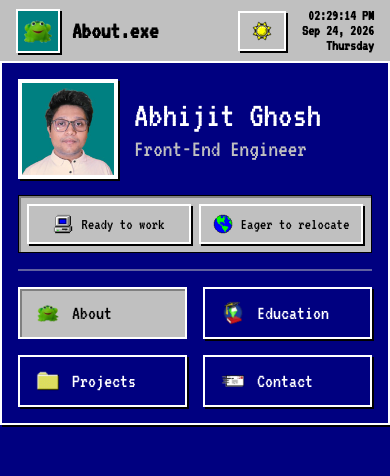
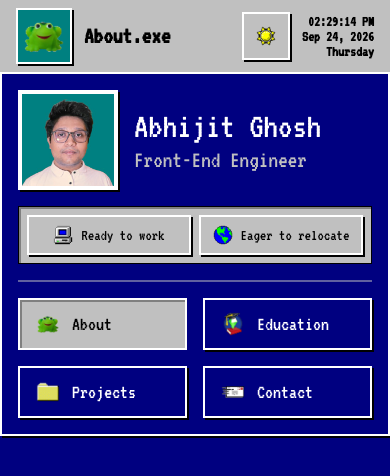
Before and after one commit to abhi-ghosh/abhi-portfolio, a Next.js app: page / in a window 390 px wide. Shown: the top 476 px of the page. Built offline with nearby package versions, Linux system fonts and the light colour scheme.

Commit message:
feat: Added weather button animations & fixed: weather button & icon height in nav

```diff
--- a/app/page.tsx
+++ b/app/page.tsx
@@ -1,6 +1,7 @@
 "use client";
 import { useState } from "react";
 import {JSX} from "react";
+import {motion} from "motion/react"
 import Panel from "@/components/Panel";
 import {buttons, ButtonType, WhichButtonState, LocationDataType} from "@/components/data";
 import Button from "@/components/Button";
@@ -10,6 +11,14 @@ import WeatherButton from "@/components/WeatherButton";
 import WeatherModule from "@/components/WeatherModule";
 import BruhButton from "@/components/BruhButton";
 export default function Home(): JSX.Element| null {
+
+  //* Fade animation for weather modules
+  const fade = {
+    initial: { opacity:0 },
+    animate: { opacity:1 },
+    exit: { opacity:0 },
+    transition: { duration: 0.15 },
+  };
 
   //* Button States
   const [whichButton, setWhichButton] = useState<WhichButtonState>("about");
@@ -59,18 +68,33 @@ export default function Home(): JSX.Element| null {
 
   //* Weather UI
     let weatherUI: null|JSX.Element = null;
-    switch(weatherButtonState) {
-    case("error"):
-    case("loading"):
-      weatherUI = <BruhButton handleWeatherClick={handleWeatherClick} errorCode={weatherError?.code} weatherState={weatherButtonState}/>;
-      break;
-    case("success"):
-      weatherUI = <WeatherModule locationData={weather}/>;
-      break;
-    default:
-      weatherUI = <WeatherButton handleWeatherClick={handleWeatherClick}/>;
-      break;
-  }
+    switch (weatherButtonState) {
+      case "error":
+      case "loading":
+        weatherUI = (
+          <motion.div key="bruh" {...fade}>
+            <BruhButton
+              handleWeatherClick={handleWeatherClick}
+              errorCode={weatherError?.code}
+              weatherState={weatherButtonState}
+            />
+          </motion.div>
+        );
+        break;
+      case "success":
+        weatherUI = (
+          <motion.div key="module" {...fade}>
+            <WeatherModule locationData={weather} />
+          </motion.div>
+        );
+        break;
+      default:
+        weatherUI = (
+          <motion.div key="button" {...fade}>
+            <WeatherButton handleWeatherClick={handleWeatherClick} />
+          </motion.div>
+        );
+    }
 
   return (
     //* Main Container
--- a/components/Navbar.tsx
+++ b/components/Navbar.tsx
@@ -2,7 +2,7 @@ import {JSX} from "react";
 import Image from "next/image";
 import { StaticImageData } from "next/image";
 import TimeDate from "./TimeDate";
-import { motion } from "motion/react";
+import { AnimatePresence, motion } from "motion/react";
 
 type NavbarProps = {
   title: string;
@@ -14,7 +14,7 @@ export default function NavBar({title, icon, children}:NavbarProps): JSX.Element
   return (
 
     //* Navbar Container
-    <motion.div className="flex justify-between items-center py-2 px-4 w-screen bg-win-panel"
+    <motion.nav className="flex h-18 justify-between items-stretch py-2 px-4 w-screen bg-win-panel"
       initial={{y:-100, opacity:0}} animate={{y:0, opacity:1}} transition={{duration:0.2}}
     >
 
@@ -23,8 +23,8 @@ export default function NavBar({title, icon, children}:NavbarProps): JSX.Element
         initial={{x:-100, opacity:0}} animate={{x:0, opacity:1}} transition={{delay:0.2}}
       >
         {/*//* Image */}
-        <div className="p-1 bg-win-b border-3d bg-win-bg">
-          <Image className="w-8 h-8 md:w-10 md:h-10" src={icon} alt="icon"/>
+        <div className="p-1 h-full flex justify-center items-center bg-win-b border-3d bg-win-bg">
+          <Image className="h-full w-auto" src={icon} alt="icon"/>
         </div>
 
         {/*//* Current Section */}
@@ -32,17 +32,19 @@ export default function NavBar({title, icon, children}:NavbarProps): JSX.Element
       </motion.div>
 
       {/*//* Weather and Time Container */}
-      <motion.div className="flex items-center gap-4 md:gap-10 relative group"
+      <motion.div className="flex items-center gap-3 md:gap-10 relative group h-full"
         initial={{x:100, opacity:0}} animate={{x:0, opacity:1}} transition={{delay:0.3}}
       >
 
         {/*//* Weather Stuff */}
-        {children}
+        <AnimatePresence mode="wait">
+          {children}
+        </AnimatePresence>
 
         {/*//* Time */}
         <TimeDate/>
 
       </motion.div>
-    </motion.div>
+    </motion.nav>
   )
 }
--- a/components/TimeDate.tsx
+++ b/components/TimeDate.tsx
@@ -1,10 +1,11 @@
 "use client";
 import {JSX} from "react";
 import {useEffect, useState} from "react";
-export default function TimeDate(): JSX.Element {
+import { motion} from "motion/react";
+export default function TimeDate(): JSX.Element | null {
 
   //* Time and Date State
-  const [now, setNow] = useState<Date>(new Date());
+  const [now, setNow] = useState<Date | null>(null);
 
 //* Update time and date every second
 //* useState initializes `now` with the current date and time.
@@ -23,27 +24,25 @@ export default function TimeDate(): JSX.Element {
   },[]);
 
   //* Time Formatting
-  const time: string = now.toLocaleTimeString("en-US", {
-    hour: "2-digit",
-    minute: "2-digit",
-    second: "2-digit",
-  });
+  const time: string = now
+    ? now.toLocaleTimeString("en-US", { hour: "2-digit", minute: "2-digit", second: "2-digit" })
+    : "00:00:00 AM";
 
   //* Date Formatting
-  const date: string = now.toLocaleDateString("en-US", {
-    day: "2-digit",
-    month: "short",
-    year: "numeric",
-  });
+  const date: string = now
+    ? now.toLocaleDateString("en-US", { day: "2-digit", month: "short", year: "numeric" })
+    : "00 XXX 0000";
 
   //* Weekday Formatting
-  const weekday: string = now.toLocaleDateString("en-US", {
-    weekday: "long",
-  });
+  const weekday: string = now
+    ? now.toLocaleDateString("en-US", { weekday: "long" })
+    : "XXXXXXXXX";
 
   return (
     //* Time and Date Container
-    <div className="text-right">
+      <motion.div className="text-right"
+      initial={{x:100, opacity:0}} animate={{x:0, opacity:1}}
+      >
 
         {/*//* Time */}
         <p className="text-[15px] font-bold md:text-lg">
@@ -56,7 +55,7 @@ export default function TimeDate(): JSX.Element {
           <span className="hidden md:inline">, </span>
           <span className="block md:inline">{weekday}</span>
         </p>
-    </div>
+      </motion.div>
   );
 
 }
--- a/components/WeatherButton.tsx
+++ b/components/WeatherButton.tsx
@@ -2,6 +2,7 @@ import Image from "next/image";
 import { JSX } from "react";
 import sun from "@/assets/icons/sun.webp";
 import HoverMessage from "@/components/HoverMessage";
+import { motion } from "motion/react";
 
 type WeatherButtonProps = {
   handleWeatherClick: () => void;
@@ -10,10 +11,10 @@ export default function WeatherButton({handleWeatherClick}: WeatherButtonProps):
   return (
 
     //* Weather Button Container
-    <div className="relative">
+    <motion.div className="relative aspect-square md:aspect-auto">
 
       {/*//* Button */}
-      <button className="flex flex-row items-center gap-3 border-3d px-3 py-2 text-2xl active:shadow-3d
+      <button className="flex flex-row items-center h-full gap-3 border-3d px-3 py-2 text-2xl active:shadow-3d
         cursor-pointer hover:bg-win-accent/10 active:scale-95 transition-[box-shadow,background-color] duration-200"
         onClick={handleWeatherClick}
         >
@@ -28,6 +29,6 @@ export default function WeatherButton({handleWeatherClick}: WeatherButtonProps):
       {/*//* Hover Message */}
       <HoverMessage mainMessage={"Click to view weather"} subMessage={"(Location permission required)"} theme="dark" />
 
-    </div>
+    </motion.div>
   )
 }
--- a/components/WeatherModule.tsx
+++ b/components/WeatherModule.tsx
@@ -21,19 +21,19 @@ export default function WeatherModule({locationData}:WeatherModuleProps): JSX.El
 
  //* Return the weather module
   return (
-    <div className="flex flex-row items-center gap-1 md:gap-3 border-3d px-2 py-1 bg-win-main text-white">
+    <div className="flex h-full w-auto flex-col md:flex-row items-center gap-1 md:gap-3 border-3d px-2 py-1 bg-win-main text-white">
 
       {/*//* Weather Icon only if there is a weatherObj (defensive coding) */}
       {weatherObj && (
         <Image
           src={weatherObj.icon}
-          className="w-8 h-8 md:w-10 md:h-10 object-contain"
+          className="w-6 h-6 md:w-10 md:h-10 object-contain"
           alt="weather icon"
         />
       )}
 
       <div className="border-white/50 p-0 md:pr-3 md:border-r-2">
-        <p className="text-xl md:text-2xl">{`${locationData.temperature}°C`}</p>
+        <p className="text-sm md:text-2xl">{`${locationData.temperature}°C`}</p>
         <p className="hidden md:block text-sm">{weatherObj?.category}</p>
       </div>
 
```
Lines whose indentation alone changed are shown as unchanged.
